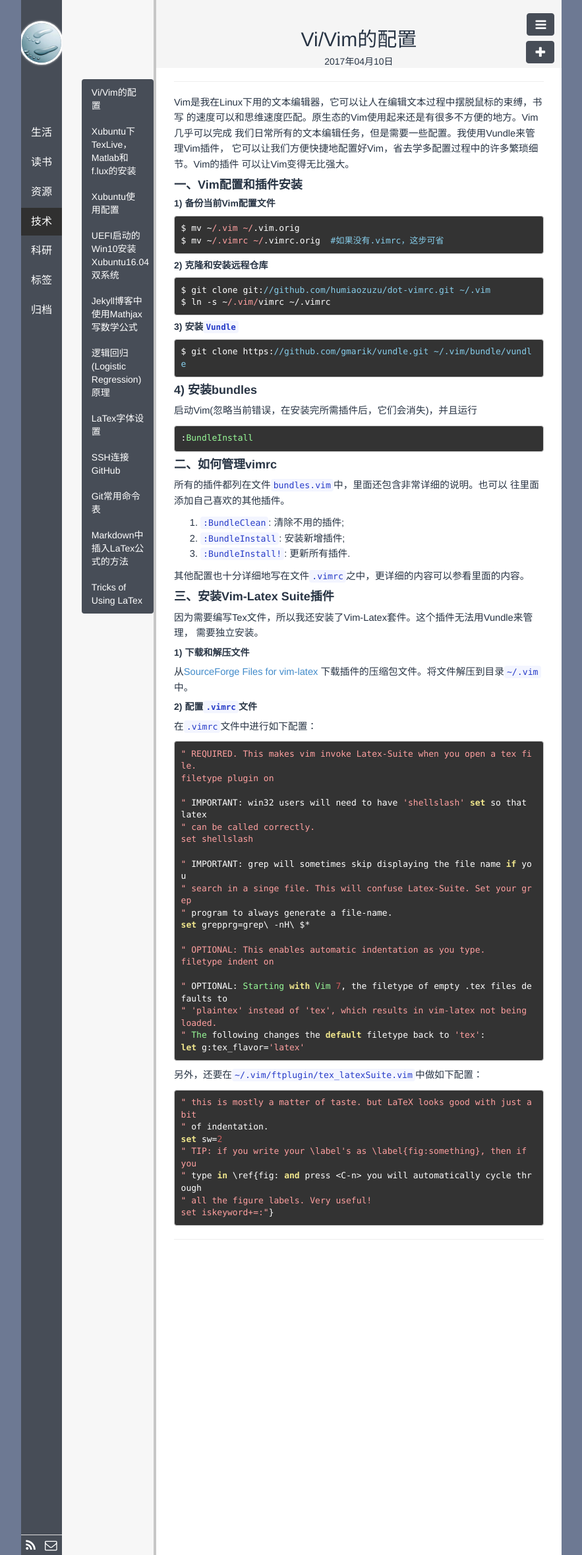
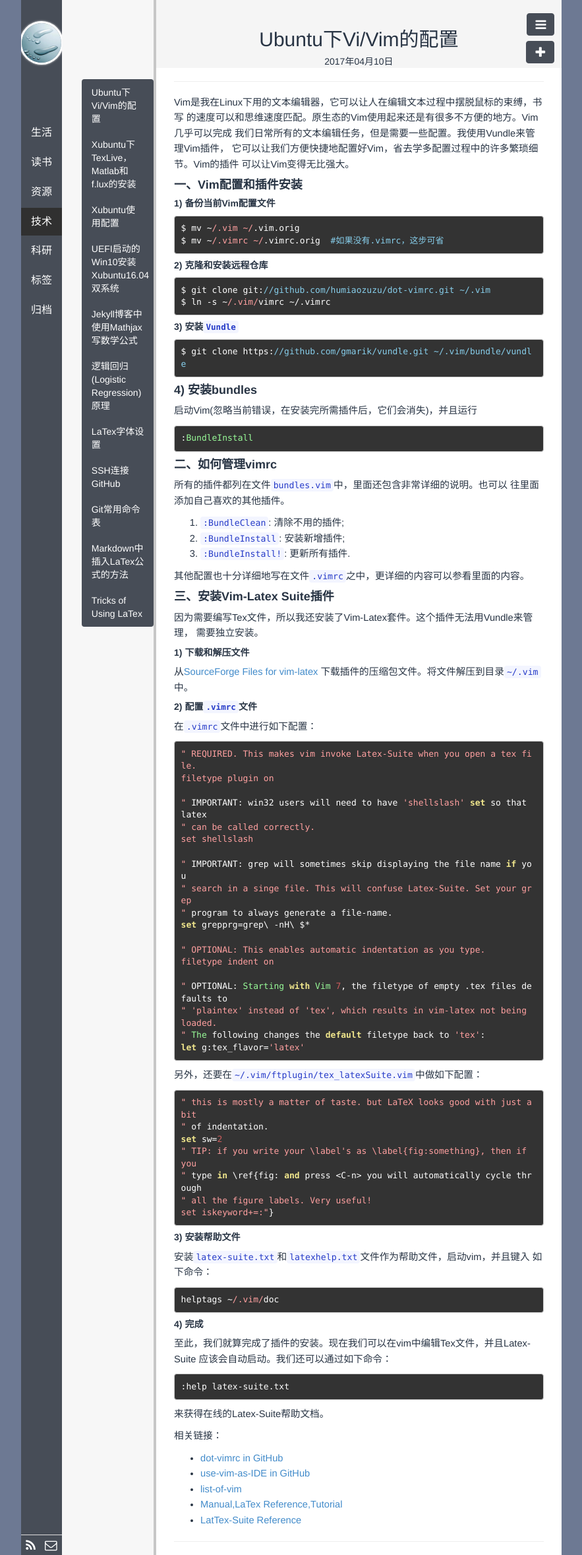
Before and after one commit to polyHong/polyHong.github.io, a Jekyll site: the page built from _posts/tech/2017-04-10-dot-vimrc-config.md, in a window 1280 px wide. Shown: the whole page at 66% size, without its empty margins (198-1081 px from the left). Built offline with Jekyll 4.4.1, drawn with Linux system fonts in a browser that asks for light colours; Markdown is read by kramdown in place of the engine named in the settings; comment, search, counter and statistics services are not loaded.

Commit message:
update vim config post

````diff
--- a/_posts/tech/2017-04-10-dot-vimrc-config.md
+++ b/_posts/tech/2017-04-10-dot-vimrc-config.md
@@ -1,8 +1,8 @@
 ---
 layout: post
-title: Vi/Vim的配置
+title: Ubuntu下Vi/Vim的配置
 category: 技术
-tags: Vim
+tags: [Vim,Ubuntu]
 keywords: Ubuntu, Linux
 description:
 ---
@@ -99,3 +99,29 @@
 " all the figure labels. Very useful!
 set iskeyword+=:"}
 ```
+
+##### **3) 安装帮助文件**
+安装`latex-suite.txt`和`latexhelp.txt`文件作为帮助文件，启动vim，并且键入
+如下命令：
+
+```vim
+helptags ~/.vim/doc
+```
+
+##### **4) 完成**
+至此，我们就算完成了插件的安装。现在我们可以在vim中编辑Tex文件，并且Latex-Suite
+应该会自动启动。我们还可以通过如下命令：
+
+```vim
+:help latex-suite.txt
+```
+来获得在线的Latex-Suite帮助文档。
+
+
+
+相关链接：
+- [dot-vimrc in GitHub](https://github.com/humiaozuzu/dot-vimrc)
+- [use-vim-as-IDE in GitHub](https://github.com/yangyangwithgnu/use_vim_as_ide)
+- [list-of-vim](http://mirnazim.org/writings/vim-plugins-i-use/)
+- [Manual,LaTex Reference,Tutorial](http://vim-latex.sourceforge.net/index.php?subject=manual&title=Tutorial#tutorial)
+- [LatTex-Suite Reference](http://vim-latex.sourceforge.net/documentation/latex-suite.html#recommended-settings)
````
Also changed, not shown: 1 other file.
